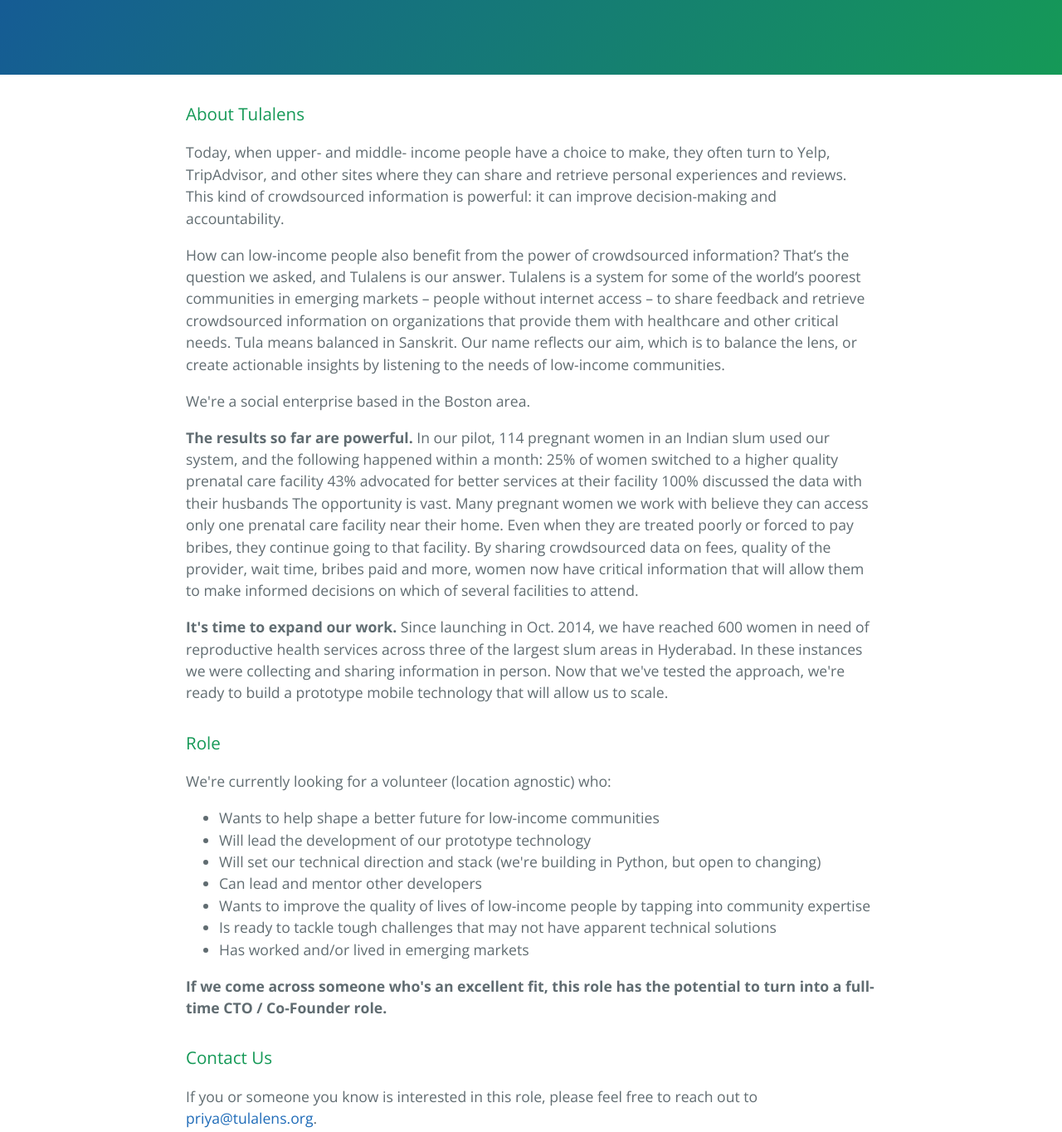
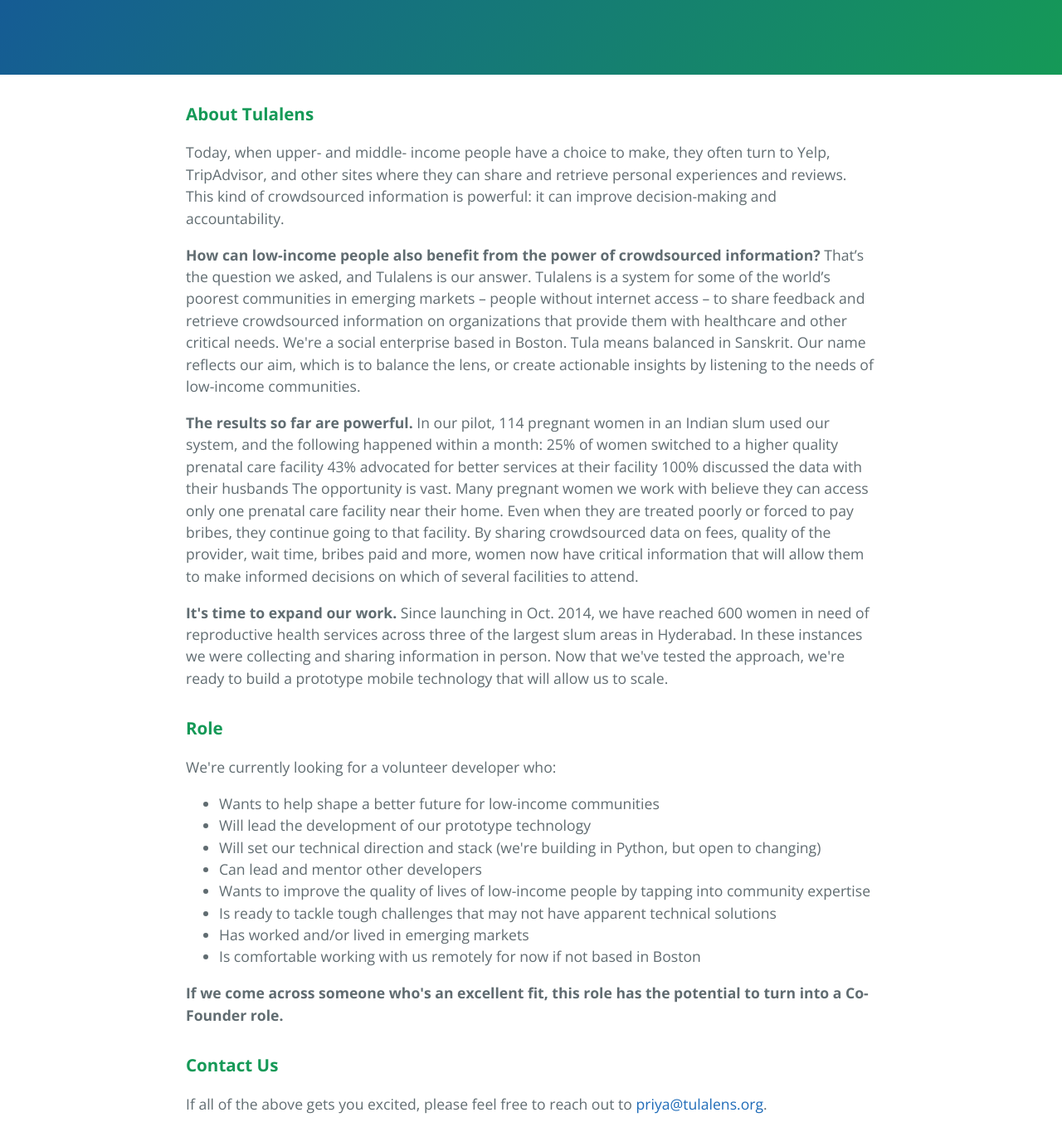
Before and after one commit to priya-tulalens/priya-tulalens.github.io, a plain HTML site: page index.html in a window 1280 px wide. Shown: the part 180-1544 px from the top of the page at 83% size. Drawn offline with nearby package versions, Linux system fonts and the light colour scheme.

Commit message:
Replace master branch with page content via GitHub

```diff
--- a/index.html
+++ b/index.html
@@ -17,13 +17,12 @@
 
     <section class="main-content">
       <h3>
-<a id="about-tulalens" class="anchor" href="#about-tulalens" aria-hidden="true"><span class="octicon octicon-link"></span></a>About Tulalens</h3>
+<a id="about-tulalens" class="anchor" href="#about-tulalens" aria-hidden="true"><span class="octicon octicon-link"></span></a><strong>About Tulalens</strong>
+</h3>
 
 <p>Today, when upper- and middle- income people have a choice to make, they often turn to Yelp, TripAdvisor, and other sites where they can share and retrieve personal experiences and reviews. This kind of crowdsourced information is powerful: it can improve decision-making and accountability.</p>
 
-<p>How can low-income people also benefit from the power of crowdsourced information? That’s the question we asked, and Tulalens is our answer. Tulalens is a system for some of the world’s poorest communities in emerging markets – people without internet access – to share feedback and retrieve crowdsourced information on organizations that provide them with healthcare and other critical needs. Tula means balanced in Sanskrit. Our name reflects our aim, which is to balance the lens, or create actionable insights by listening to the needs of low-income communities.</p>
-
-<p>We're a social enterprise based in the Boston area.</p>
+<p><strong>How can low-income people also benefit from the power of crowdsourced information?</strong> That’s the question we asked, and Tulalens is our answer. Tulalens is a system for some of the world’s poorest communities in emerging markets – people without internet access – to share feedback and retrieve crowdsourced information on organizations that provide them with healthcare and other critical needs. We're a social enterprise based in Boston. Tula means balanced in Sanskrit. Our name reflects our aim, which is to balance the lens, or create actionable insights by listening to the needs of low-income communities.</p>
 
 <p><strong>The results so far are powerful.</strong> In our pilot, 114 pregnant women in an Indian slum used our system, and the following happened within a month:
 25% of women switched to a higher quality prenatal care facility
@@ -34,9 +33,10 @@ The opportunity is vast. Many pregnant women we work with believe they can acces
 <p><strong>It's time to expand our work.</strong> Since launching in Oct. 2014, we have reached 600 women in need of reproductive health services across three of the largest slum areas in Hyderabad. In these instances we were collecting and sharing information in person. Now that we've tested the approach, we're ready to build a prototype mobile technology that will allow us to scale. </p>
 
 <h3>
-<a id="role" class="anchor" href="#role" aria-hidden="true"><span class="octicon octicon-link"></span></a>Role</h3>
+<a id="role" class="anchor" href="#role" aria-hidden="true"><span class="octicon octicon-link"></span></a><strong>Role</strong>
+</h3>
 
-<p>We're currently looking for a volunteer (location agnostic) who: </p>
+<p>We're currently looking for a volunteer developer who: </p>
 
 <ul>
 <li>Wants to help shape a better future for low-income communities</li>
@@ -46,14 +46,16 @@ The opportunity is vast. Many pregnant women we work with believe they can acces
 <li>Wants to improve the quality of lives of low-income people by tapping into community expertise</li>
 <li>Is ready to tackle tough challenges that may not have apparent technical solutions</li>
 <li>Has worked and/or lived in emerging markets</li>
+<li>Is comfortable working with us remotely for now if not based in Boston </li>
 </ul>
 
-<p><strong>If we come across someone who's an excellent fit, this role has the potential to turn into a full-time CTO / Co-Founder role.</strong></p>
+<p><strong>If we come across someone who's an excellent fit, this role has the potential to turn into a Co-Founder role.</strong></p>
 
 <h3>
-<a id="contact-us" class="anchor" href="#contact-us" aria-hidden="true"><span class="octicon octicon-link"></span></a>Contact Us</h3>
+<a id="contact-us" class="anchor" href="#contact-us" aria-hidden="true"><span class="octicon octicon-link"></span></a><strong>Contact Us</strong>
+</h3>
 
-<p>If you or someone you know is interested in this role, please feel free to reach out to <a href="mailto:priya@tulalens.org">priya@tulalens.org</a>. </p>
+<p>If all of the above gets you excited, please feel free to reach out to <a href="mailto:priya@tulalens.org">priya@tulalens.org</a>. </p>
 
       <footer class="site-footer">
 
```
Also changed, not shown: params.json (+1 -1 lines).
